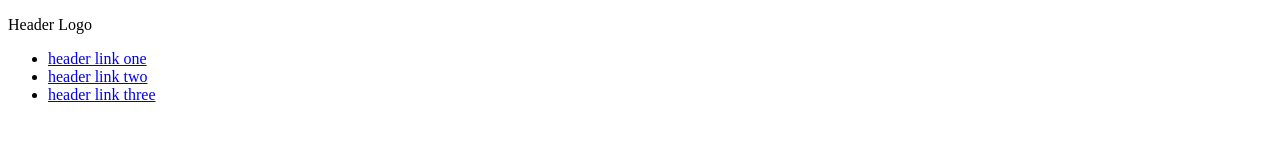
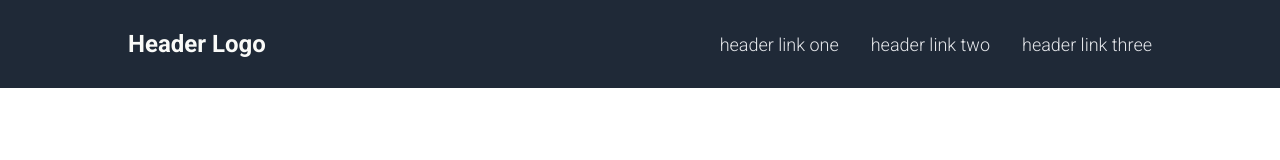
Before and after one commit to ardhi-dhito/odin-landing-page, a plain HTML site: page index.html in a window 1280 px wide. Drawn offline with Linux system fonts and the light colour scheme.

Commit message:
feat: add CSS file and style header section
Create style.css file for styling
Link to Google Fonts for Roboto typeface
Style header section with basic layout and design for logo and navigation links

```diff
--- /dev/null
+++ b/assets/styles/style.css
@@ -0,0 +1,42 @@
+* {
+    box-sizing: border-box;
+
+    /* Reset margin dan padding bawaan dari browser */
+    margin: 0;
+    padding: 0;
+
+    font-family: 'Roboto', sans-serif;
+}
+
+.navbar-container {
+    background-color: #1f2937;
+
+    display: flex;
+    justify-content: space-between;
+    align-items: center;
+    padding: 30px 10%;
+}
+
+/* Header Logo */
+.navbar-container .logo p {
+    color: #f9faf8;
+    font-size: 24px;
+    font-weight: 600;
+}
+
+.navbar-container .nav-list ul {
+    display: flex;
+    justify-content: center;
+    gap: 2rem;
+}
+
+.navbar-container .nav-list ul li {
+    list-style-type: none;
+}
+
+.navbar-container .nav-list ul li a {
+    text-decoration: none;
+    color: #e5e7eb;
+    font-size: 18px;
+    font-weight: 300;
+}
--- a/index.html
+++ b/index.html
@@ -4,6 +4,12 @@
     <meta charset="UTF-8">
     <meta name="viewport" content="width=device-width, initial-scale=1.0">
     <title>Landing Page</title>
+    <link rel="stylesheet" href="./assets/styles/style.css">
+
+    <!-- Google Fonts -->
+    <link rel="preconnect" href="https://fonts.googleapis.com">
+    <link rel="preconnect" href="https://fonts.gstatic.com" crossorigin>
+    <link href="https://fonts.googleapis.com/css2?family=Roboto:ital,wght@0,100;0,300;0,400;0,500;0,700;0,900;1,100;1,300;1,400;1,500;1,700;1,900&display=swap" rel="stylesheet">
 </head>
 <body>
     <header class="navbar-container">
```
